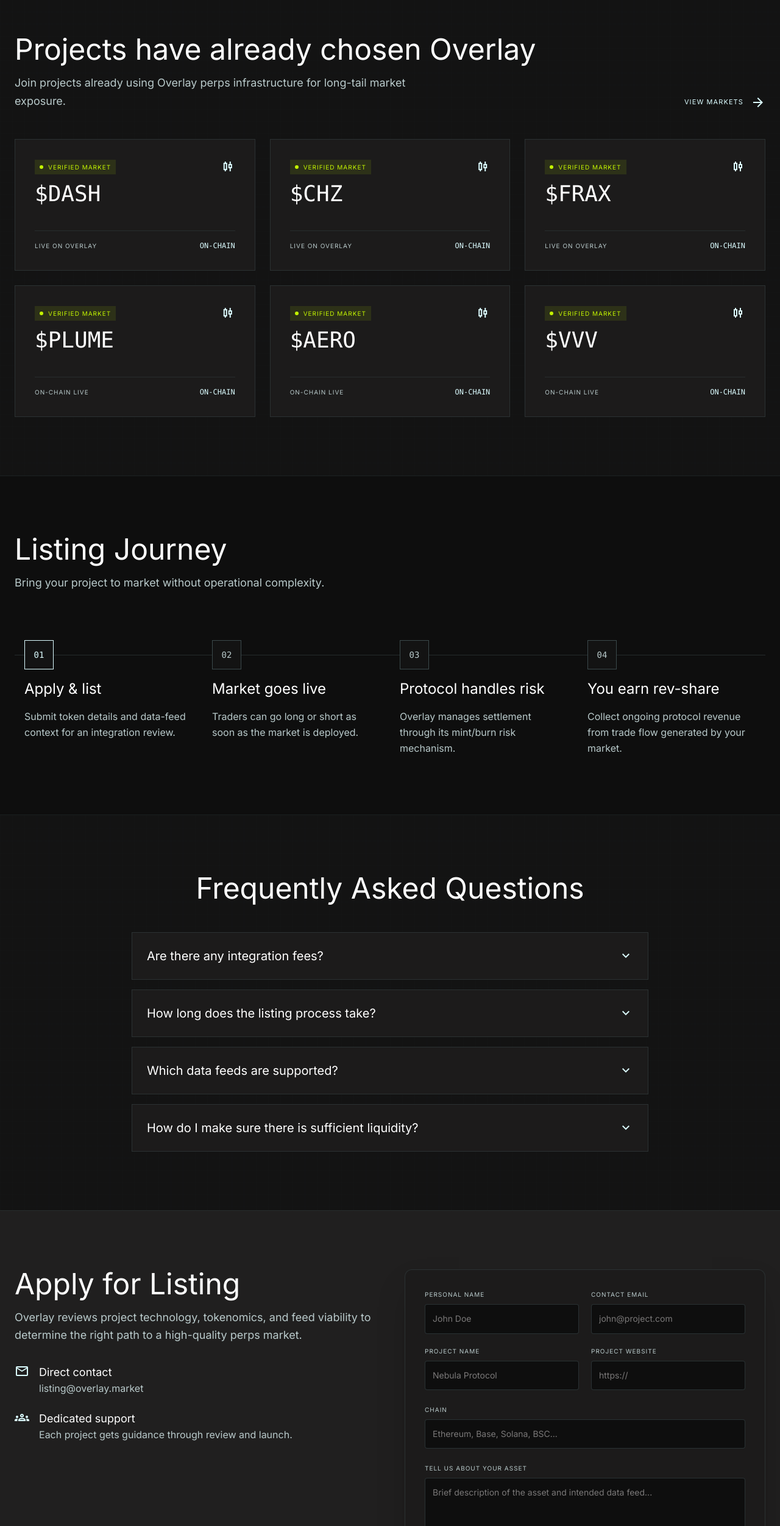
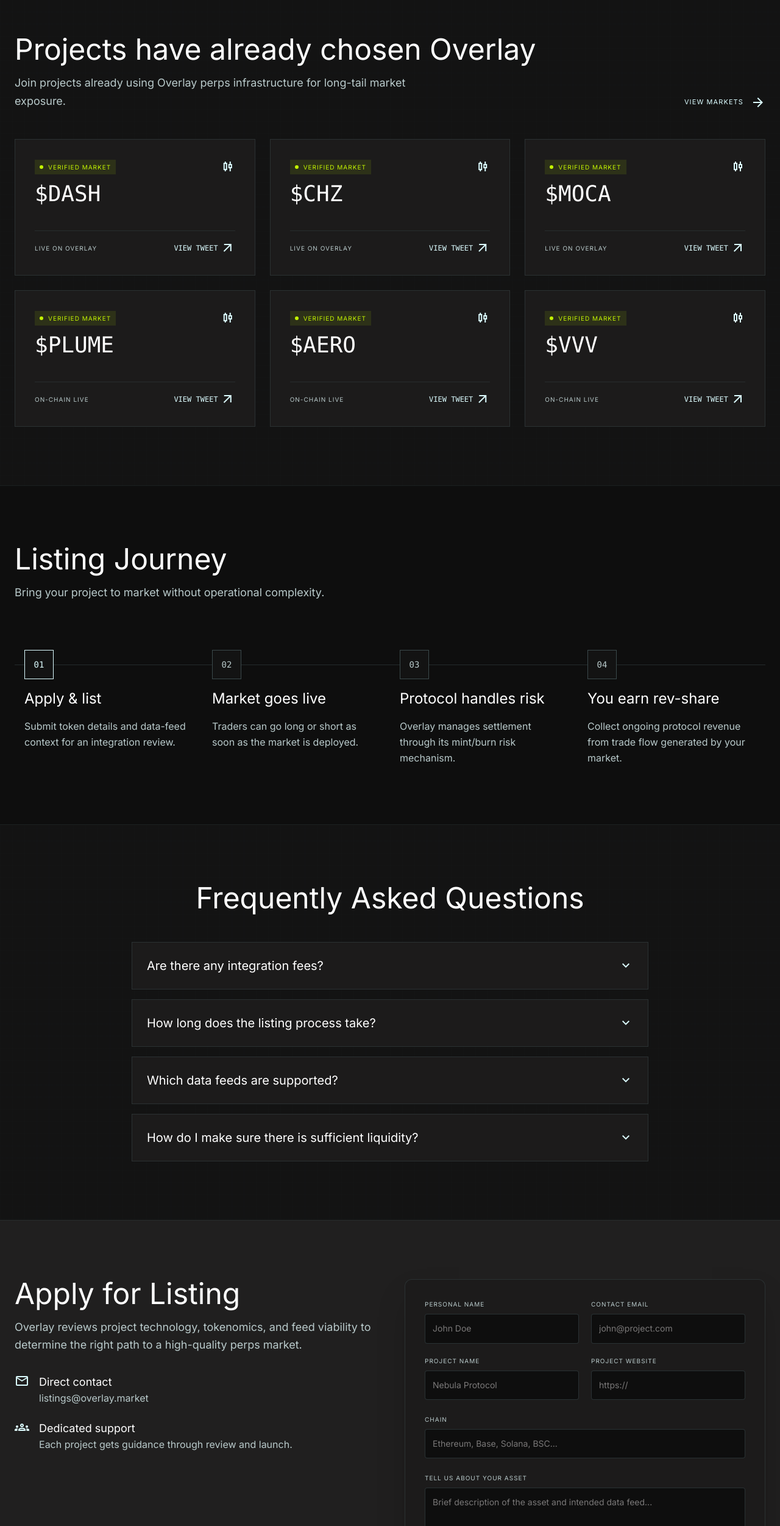
Before and after one commit to overlay-market/landing-v3, a Next.js app: page /listing in a window 1280 px wide. Shown: the part 3501-6004 px from the top of the page at 61% size. Built offline with nearby package versions, Linux system fonts and the light colour scheme.

Commit message:
update tweets

```diff
--- a/src/app/listing/page.tsx
+++ b/src/app/listing/page.tsx
@@ -97,12 +97,36 @@
 ]
 
 const liveMarkets = [
-  { ticker: "$DASH", detail: "Live on Overlay" },
-  { ticker: "$CHZ", detail: "Live on Overlay" },
-  { ticker: "$FRAX", detail: "Live on Overlay" },
-  { ticker: "$PLUME", detail: "On-chain live" },
-  { ticker: "$AERO", detail: "On-chain live" },
-  { ticker: "$VVV", detail: "On-chain live" },
+  {
+    detail: "Live on Overlay",
+    ticker: "$DASH",
+    tweetHref: "https://x.com/dashpay/status/2031750873676705884",
+  },
+  {
+    detail: "Live on Overlay",
+    ticker: "$CHZ",
+    tweetHref: "https://x.com/Chiliz/status/2045049440939991359",
+  },
+  {
+    detail: "Live on Overlay",
+    ticker: "$MOCA",
+    tweetHref: "https://x.com/OverlayProtocol/status/2036835562448117918",
+  },
+  {
+    detail: "On-chain live",
+    ticker: "$PLUME",
+    tweetHref: "https://x.com/OverlayProtocol/status/2037197958035427520",
+  },
+  {
+    detail: "On-chain live",
+    ticker: "$AERO",
+    tweetHref: "https://x.com/OverlayProtocol/status/2032157908105076957",
+  },
+  {
+    detail: "On-chain live",
+    ticker: "$VVV",
+    tweetHref: "https://x.com/OverlayProtocol/status/2040127223718633568",
+  },
 ]
 
 const journeySteps = [
@@ -572,9 +596,16 @@
                   <span className="font-label-caps text-[10px] text-on-surface-variant uppercase tracking-widest">
                     {market.detail}
                   </span>
-                  <span className="font-data-md text-xs text-primary uppercase">
-                    On-chain
-                  </span>
+                  <a
+                    className="inline-flex items-center gap-1 font-data-md text-xs text-primary uppercase hover:text-primary-container transition-colors"
+                    href={market.tweetHref}
+                    {...externalLinkProps}
+                  >
+                    View Tweet
+                    <span className="material-symbols-outlined text-xs">
+                      arrow_outward
+                    </span>
+                  </a>
                 </div>
               </div>
             ))}
@@ -655,13 +686,18 @@
                 />
                 <div className="space-y-6">
                   {[
-                    ["mail", "Direct contact", "listing@overlay.market"],
-                    [
-                      "groups",
-                      "Dedicated support",
-                      "Each project gets guidance through review and launch.",
-                    ],
-                  ].map(([icon, title, text]) => (
+                    {
+                      href: "mailto:listings@overlay.market",
+                      icon: "mail",
+                      text: "listings@overlay.market",
+                      title: "Direct contact",
+                    },
+                    {
+                      icon: "groups",
+                      text: "Each project gets guidance through review and launch.",
+                      title: "Dedicated support",
+                    },
+                  ].map(({ href, icon, text, title }) => (
                     <div className="flex gap-4" key={title}>
                       <span className="material-symbols-outlined text-primary">
                         {icon}
@@ -670,9 +706,18 @@
                         <p className="font-headline-md text-lg text-secondary">
                           {title}
                         </p>
-                        <p className="font-body-md text-base text-on-surface-variant">
-                          {text}
-                        </p>
+                        {href ? (
+                          <a
+                            className="font-body-md text-base text-on-surface-variant underline-offset-4 hover:text-primary hover:underline"
+                            href={href}
+                          >
+                            {text}
+                          </a>
+                        ) : (
+                          <p className="font-body-md text-base text-on-surface-variant">
+                            {text}
+                          </p>
+                        )}
                       </div>
                     </div>
                   ))}
```
Also changed, not shown: 1 other file (tests, documents, lock files or other folders).
